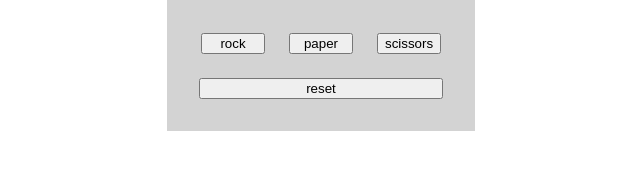
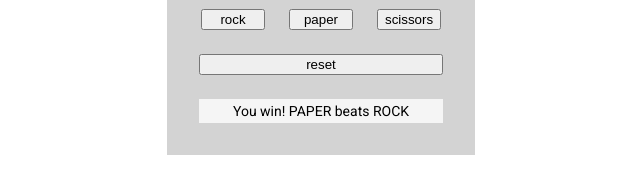
Before and after one commit to NeilMcB/odin, a plain HTML site: page projects/rock-paper-scissors/index.html in a window 1280 px wide. Both pictures are taken after a click on the element "rock paper scissors". Shown: the part 431-624 px from the top of the page, without its empty margins (327-967 px from the left). Drawn offline with Linux system fonts and the light colour scheme.

Commit message:
Display the outcome of each round in a text box

```diff
--- a/projects/rock-paper-scissors/index.html
+++ b/projects/rock-paper-scissors/index.html
@@ -29,6 +29,7 @@
             <button id="scissors">scissors</button>
         </div>
         <button id="reset">reset</button>
+        <p class="round-outcome"></p>
     </div>
 </body>
 </html>
--- a/projects/rock-paper-scissors/script.js
+++ b/projects/rock-paper-scissors/script.js
@@ -36,6 +36,8 @@ resetButton.addEventListener(
         refreshDisplay();
     }
 );
+
+const roundOutcomeDisplay = document.querySelector(".round-outcome");
 
 
 function reset() {
@@ -101,13 +103,13 @@ function playRound(userChoice, computerChoice) {
 
     switch (result) {
         case Result.USER_WINS:
-            console.log(`You win! ${userChoice} beats ${computerChoice}`);
+            roundOutcomeDisplay.textContent = `You win! ${userChoice} beats ${computerChoice}`;
             break;
         case Result.DRAW:
-            console.log(`Draw! You both played ${userChoice}`);
+            roundOutcomeDisplay.textContent = `Draw! You both played ${userChoice}`;
             break;
         case Result.COMPUTER_WINS:
-            console.log(`You lose! ${computerChoice} beats ${userChoice}`);
+            roundOutcomeDisplay.textContent = `You lose! ${computerChoice} beats ${userChoice}`;
             break;
     }
 
--- a/projects/rock-paper-scissors/style.css
+++ b/projects/rock-paper-scissors/style.css
@@ -64,3 +64,14 @@ body {
 button#reset {
     width: 100%;
 }
+
+.round-outcome {
+    display: flex;
+    align-items: center;
+    justify-content: center;
+    font-size: 14px;
+    height: 24px;
+    background-color: whitesmoke;
+    width: 100%;
+    margin: 0;
+}
```
